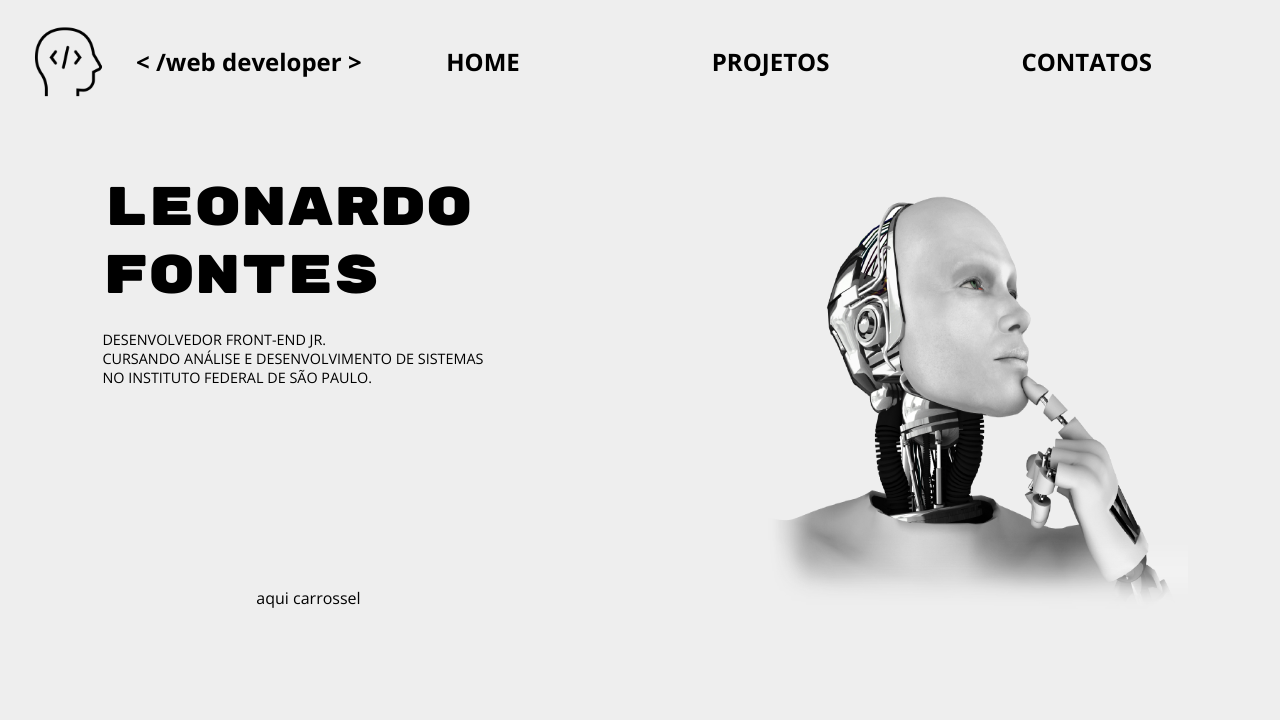
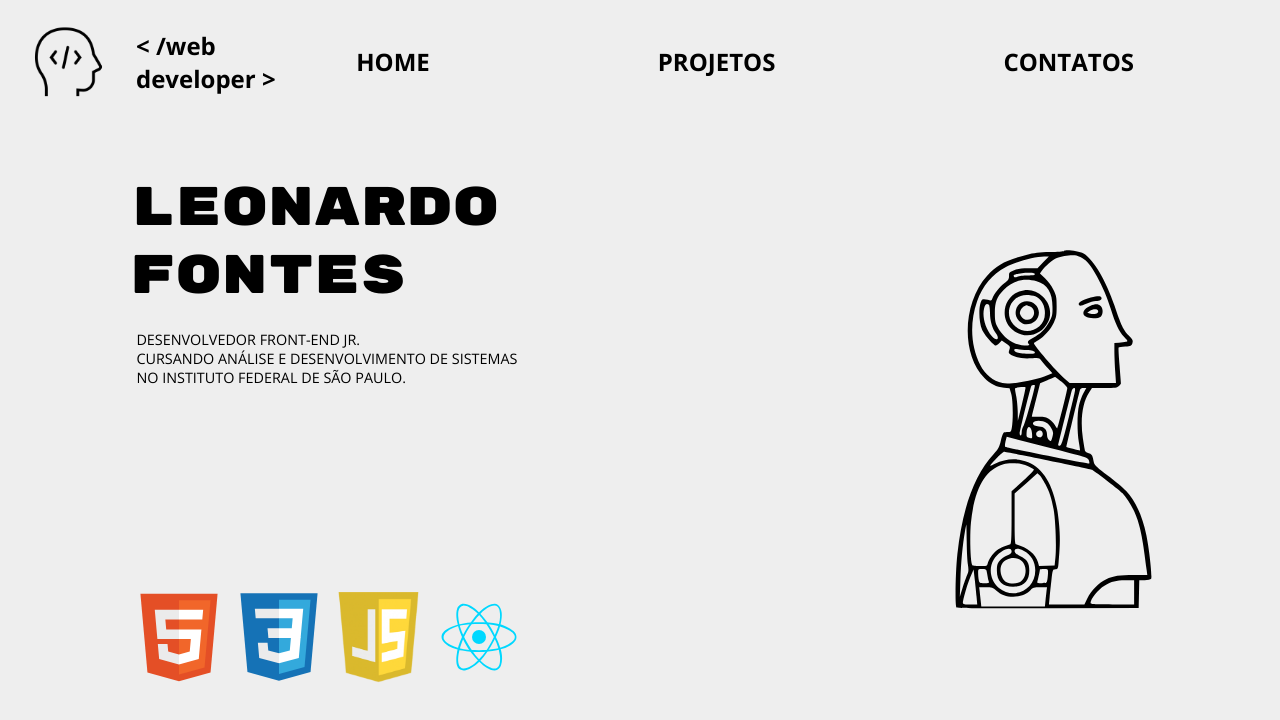
Before and after one commit to leonardo-fontes/portfolio-vanilla, a plain HTML site: page index.html in a window 1280 px wide. Drawn offline with nearby package versions, Linux system fonts and the light colour scheme.

Commit message:
carrossel adicionado

```diff
--- a/assets/css/styles.css
+++ b/assets/css/styles.css
@@ -53,11 +53,18 @@ header div ul {
 
 ul {
   list-style: none;
+
 }
 
 a {
   text-decoration: none;
   color: inherit;
+  padding: 2px 18px;
+
+}
+
+a:hover {
+  transition: all 0.5s;
 }
 
 .name {
@@ -75,10 +82,13 @@ a {
 .name span {
   font-size: var(--tamP);
   font-weight: 100;
+  margin-left: 0.5em;
 }
 
 .page-1 {
   display: flex;
+  align-items: center;
+  justify-content: center;
 }
 
 .left-1 {
@@ -90,9 +100,10 @@ a {
 }
 
 .right-1 {
-  width: 65%;
+  width: 45%;
   display: flex;
   justify-content: center;
+  margin-left: 100px;
 }
 
 .right-1 img {
@@ -103,6 +114,28 @@ a {
 
 .carrossel {
   display: flex;
-  align-items: center;
-  justify-content: center;
+  width: 400px;
+  overflow: hidden;
 }
+
+.container {
+  display: flex;
+  transition: transform 2s linear;
+  transform: translateX(0);
+  animation: scroll 5s linear infinite;
+}
+
+.container img {
+  object-fit: cover;
+  aspect-ratio: 1 / 1;
+  width: 100px;
+}
+
+@keyframes scroll {
+  0% {
+    transform: translateX(0%);
+  }
+  100% {
+    transform: translateX(-50%);
+  }
+}
--- a/index.html
+++ b/index.html
@@ -1,18 +1,18 @@
 <!DOCTYPE html>
 <html lang="en">
   <head>
-    <meta charset="UTF-8">
-    <meta http-equiv="X-UA-Compatible" content="IE=edge">
-    <meta name="viewport" content="width=device-width, initial-scale=1.0">
-    <link rel="stylesheet" href="/assets/css/styles.css">
-    <link rel="icon" type="image/png" href="/public/icons/title-icon.svg"/>
+    <meta charset="UTF-8" />
+    <meta http-equiv="X-UA-Compatible" content="IE=edge" />
+    <meta name="viewport" content="width=device-width, initial-scale=1.0" />
+    <link rel="stylesheet" href="/assets/css/styles.css" />
+    <link rel="icon" type="image/png" href="/public/icons/title-icon.svg" />
     <script defer src="/assets/js/script.js"></script>
     <title>Meu portfólio</title>
   </head>
   <body>
     <header class="header">
       <div>
-            <img class="nav-icon" src="/public/icons/nav-icon.png" alt="">
+        <img class="nav-icon" src="/public/icons/nav-icon.png" alt="" />
         <h2>< /web developer ></h2>
       </div>
       <div>
@@ -34,25 +34,34 @@
     <div class="page-1">
       <section class="left-1">
         <div class="name">
-                <h1>LEONARDO <br> FONTES</h1>
+          <h1>
+            LEONARDO <br />
+            FONTES
+          </h1>
           <span>
-                DESENVOLVEDOR FRONT-END JR. <br>
-                CURSANDO ANÁLISE E DESENVOLVIMENTO DE SISTEMAS <br>
+            DESENVOLVEDOR FRONT-END JR. <br />
+            CURSANDO ANÁLISE E DESENVOLVIMENTO DE SISTEMAS <br />
             NO INSTITUTO FEDERAL DE SÃO PAULO.
           </span>
         </div>
         <div class="carrossel">
-
-                <h1>aqui carrossel</h1>
+          <div class="container" id="img">
+            <img src="/public/icons/html.svg" alt="" />
+            <img src="/public/icons/css.svg" alt="" />
+            <img src="/public/icons/javascript-icon.png" alt="" />
+            <img src="/public/icons/react.svg" alt="" />
+            <img src="/public/icons/tailwind.svg" alt="" />
+            <img src="/public/icons/html.svg" alt="" />
+            <img src="/public/icons/css.svg" alt="" />
+            <img src="/public/icons/javascript-icon.png" alt="" />
+            <img src="/public/icons/react.svg" alt="" />
+            <img src="/public/icons/tailwind.svg" alt="" />
+          </div>
         </div>
       </section>
       <section class="right-1">
-            <img src="/public/icons/robo.png" alt="">
+        <img src="/public/icons/robot.svg" alt="" />
       </section>
     </div>
-
-
-
-
   </body>
 </html>
```
Also changed, not shown: public/icons/css.svg (added), public/icons/html.svg (added), public/icons/javascript-icon.png (added), public/icons/javascript.svg (added), public/icons/react.svg (added), public/icons/robo.png (deleted), public/icons/robot.svg (added), public/icons/tailwind.svg (added). Lines whose indentation alone changed are shown as unchanged.
